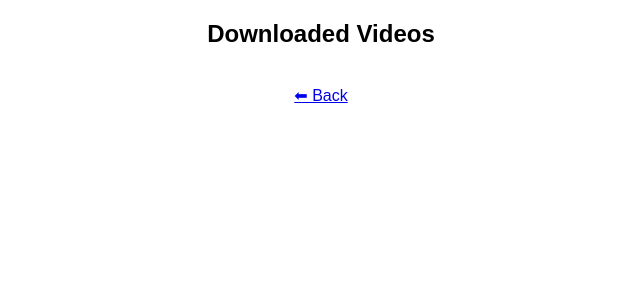
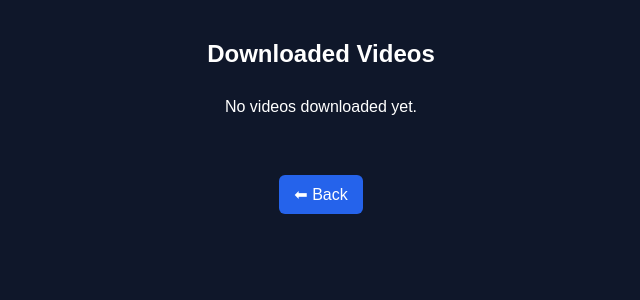
Before and after one commit to mascuud0715-arch/video-downloader, a Flask app: page /downloads in a window 1280 px wide. Shown: the top 300 px of the page, without its empty margins (319-959 px from the left). Run offline with Flask 3, Linux system fonts and the light colour scheme.

Commit message:
Update downloads.html

```diff
--- a/templates/downloads.html
+++ b/templates/downloads.html
@@ -1,25 +1,61 @@
-<!DOCTYPE html>
-<html>
+<!DOCTYPE html><html lang="en">
 <head>
-<title>Downloads</title>
-</head>
+<meta charset="UTF-8">
+<title>Downloads</title><style>
+body{
+text-align:center;
+font-family:Arial, sans-serif;
+background:#0f172a;
+color:white;
+margin:0;
+padding:20px;
+}
 
-<body style="text-align:center;font-family:Arial">
+h2{
+margin-bottom:30px;
+}
 
-<h2>Downloaded Videos</h2>
+.file{
+background:#1e293b;
+margin:10px auto;
+padding:12px;
+width:300px;
+border-radius:8px;
+}
+
+a{
+color:#60a5fa;
+text-decoration:none;
+font-size:16px;
+}
+
+a:hover{
+text-decoration:underline;
+}
+
+.back{
+display:inline-block;
+margin-top:25px;
+padding:10px 15px;
+background:#2563eb;
+border-radius:6px;
+color:white;
+}
+</style></head><body><h2>Downloaded Videos</h2>{% if files %}
 
 {% for file in files %}
 
-<p>
-<a href="/downloads/{{file}}" download>
-{{file}}
+<div class="file">
+<a href="/downloads/{{ file }}" download>
+{{ file }}
 </a>
-</p>
+</div>{% endfor %}
 
-{% endfor %}
+{% else %}
 
-<br>
-<a href="/">⬅ Back</a>
+<p>No videos downloaded yet.</p>{% endif %}
+
+<br><a class="back" href="/">⬅ Back</a>
 
 </body>
 </html>
```
